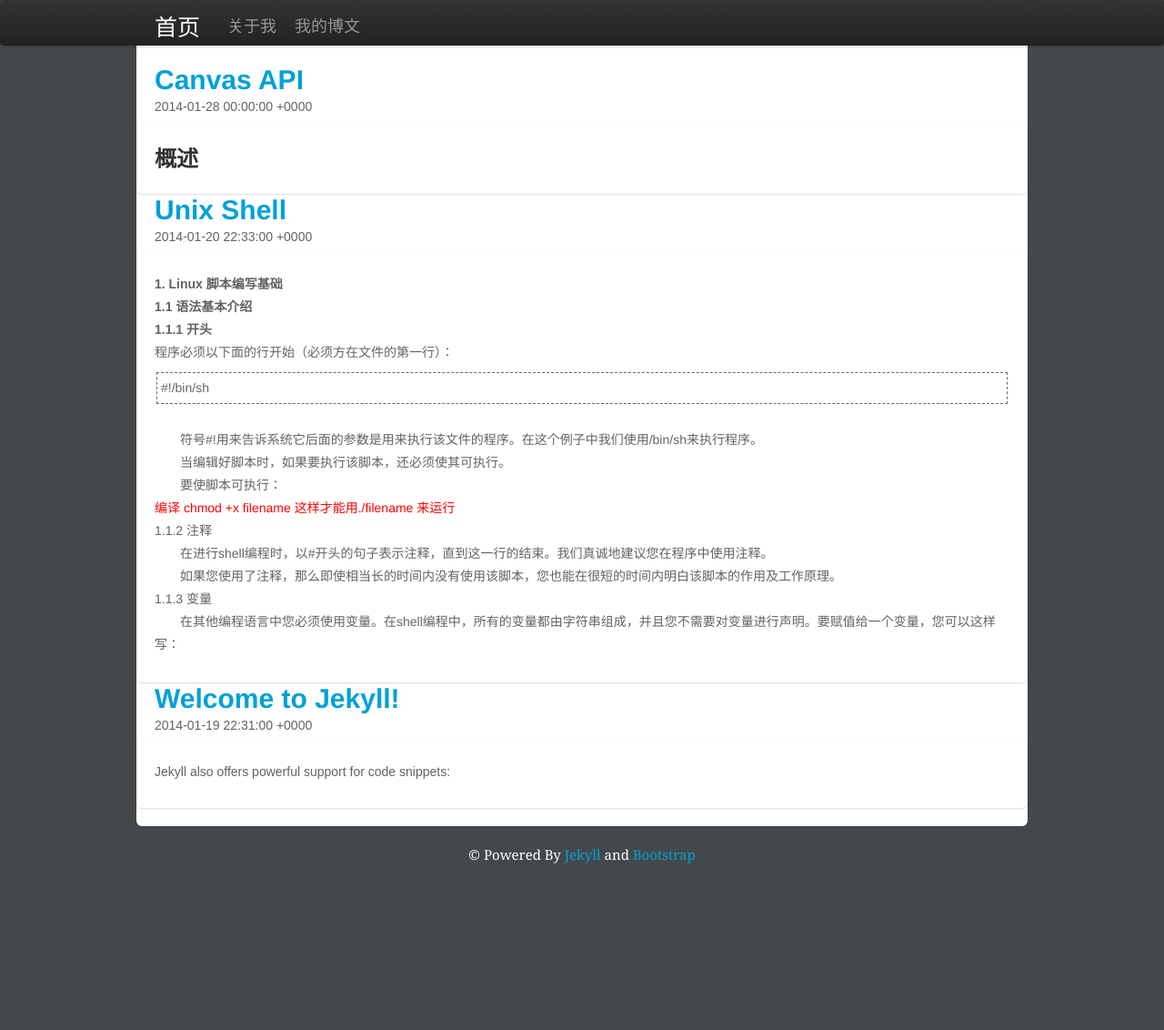
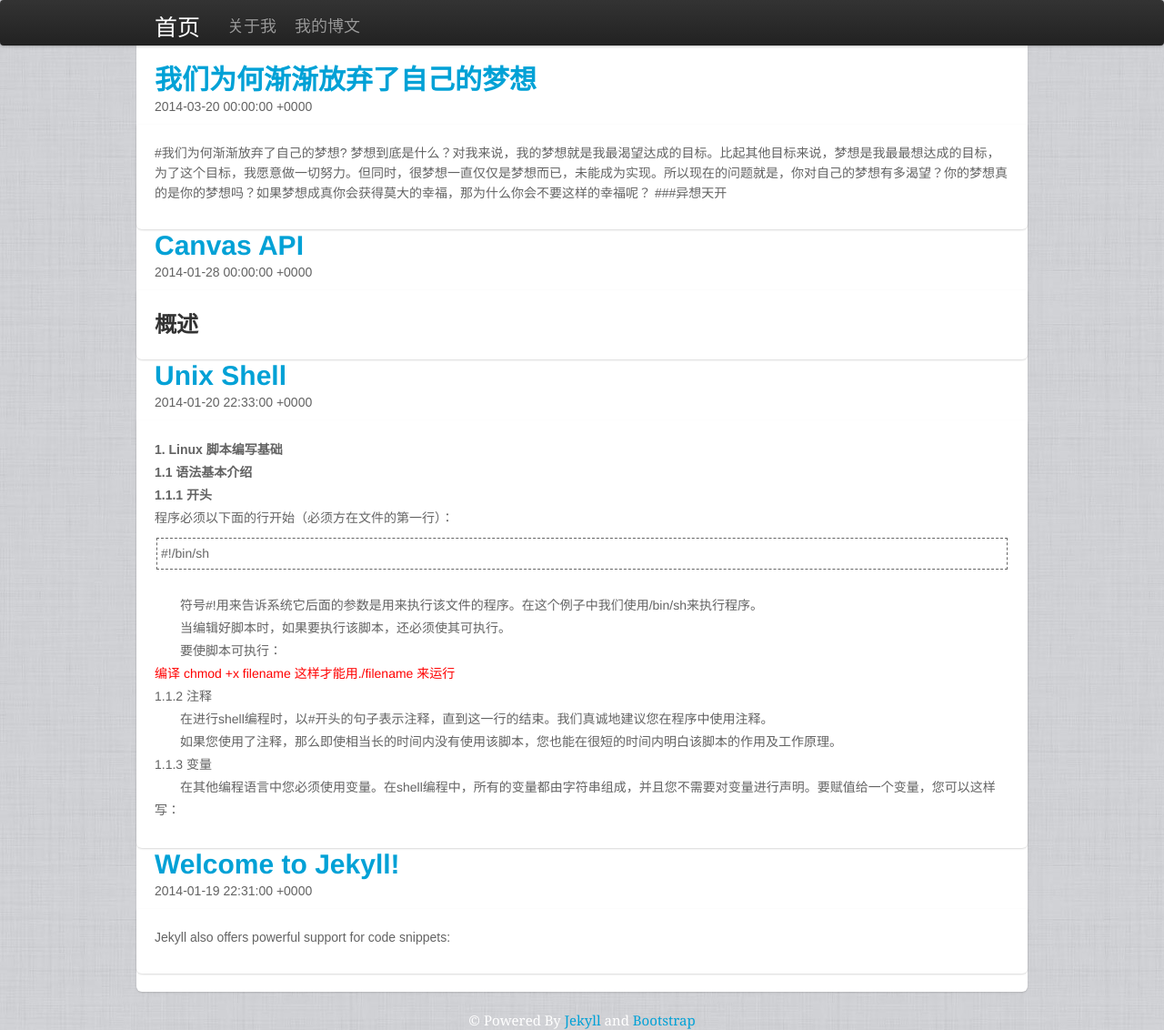
Before and after one commit to esfak47/jekyll.esfak47.github.io, a Jekyll site: the page built from archive.html, in a window 1280 px wide and 1132 px high. Shown: the whole window at 91% size. Built offline with Jekyll 4.4.1, drawn with Linux system fonts in a browser that asks for light colours; nearby versions of some CDN libraries; Markdown is read by kramdown in place of the engine named in the settings; some of the changed lines change nothing that is shown.

Commit message:
add new article

```diff
--- /dev/null
+++ b/_posts/2014-03-20-why-we-droped-our-dream.markdown
@@ -0,0 +1,35 @@
+---
+title: 我们为何渐渐放弃了自己的梦想
+layout: post
+category: feeling
+img_src: "/img/feeling.jpg"
+description: "人生感悟"
+---
+#我们为何渐渐放弃了自己的梦想?
+	梦想到底是什么？对我来说，我的梦想就是我最渴望达成的目标。比起其他目标来说，梦想是我最最想达成的目标，为了这个目标，我愿意做一切努力。但同时，很梦想一直仅仅是梦想而已，未能成为实现。所以现在的问题就是，你对自己的梦想有多渴望？你的梦想真的是你的梦想吗？如果梦想成真你会获得莫大的幸福，那为什么你会不要这样的幸福呢？
+###异想天开
+
+　　小时候我们的梦想是五彩缤纷的，我要当消防员、NBA球员、电影明星……感觉一切皆有可能。那时我们想：“我们有可能实现这些梦想。”但随着年龄的增长，很多观念开始限制我们。这些条条框框让我们离我们的梦想越来越远。进入青春期后，你发现有的女孩更漂亮、苗条、聪明；有的同学更魁梧，投篮易如反掌；你想考入哈佛，你为此做好一切准备和努力，可总有人比你成绩更好。
+
+　　然后95%的人就认命了，不断告诉自己：“唉，太糟了”，“我没那能力”，“我没那条件”，“我可以做一切努力但有人比我做的更好”。
+
+　　原来可以站在上面仰望星空的房顶现在却成了我们偷懒、逃避的庇护所。不把所有的鸡蛋都放在一个篮子里按说是合理的，但当事情不像设想的进行的那么顺利时就认为这不是最好的选择也是很不对的。那么究竟是什么阻止了我们达成目标，让我们不能实现梦想？
+
+###做好计划
+
+　　人们放弃梦想的一个重要原因就是没有做好计划。总是想让长远目标立马实现，却没有实现目标的具体计划。我们总是想要快速的成功，而忽略了成功是一个过程，需要时间。有梦想有野心是好的，但自己要分清楚哪些是现在可能实现的，哪些是要等到将来才可行。成功者知道要分期设置目标，一步步实现。这样你就会一步步接近自己的梦想，而且从一个个阶段性的胜利中尝到成功的滋味。这小小成功很重要，这让你对自己实现最终的梦想更有信心。
+
+###持之以恒
+
+　　另一个原因就是持之以恒了。当事情进展的不像计划的那样顺利时，放弃这个转做其他的好像更有吸引力。我们在想：“这个确实是我想要的，但这太难了，而且要花的时间太长了”或者是：“我好像实现不了目标了，我再努力再坚持有什么意义。”坚持下去的意义就在于——这样你的梦想还是活的，你还有可能收获最终的幸福！你还有机会过上自己想要的生活。问题是你有多想实现这个梦想。
+
+###抛开束缚
+
+　　我们放弃梦想的另一个重要原因是我们加在自己身上的种种束缚。这些束缚总会跳出来，告诉我们不够好，我们搞不定，让我们很没有安全感，认为自己糟透了。在低谷时，我们总是缺乏自信，不能做到这样鼓励自己：我很棒，我一定能抵达终点。我们认识不到自己的能力，开始自我怀疑了。
+　　除了自我束缚，也有来自外部的束缚。外部环境也会让你没有安全感。“你该现实点”，这可能是人们最常爱的建议，虽然这建议没有什么实际作用。什么样才算是现实点？如何衡量？你认为比尔·盖茨现实吗？奥普拉呢？甘地呢？关于“现实”这个问题，Will Smith（美国电影明星）说的很好：“‘现实’之路就是平庸之路。”你愿意一直平庸下去吗？因为没有全身心投入而平庸？在追逐梦想的过程中肯定会时不时的害怕、沮丧，但如果你想实现你的梦想，这些都是少不了的。
+
+###积极乐观
+
+　　如果你让加在自己身上的束缚那么重，那么最该责怪的人是你自己。你让这些束缚加在自己身上，而不是将它们击退。你有选择不让它们影响自己的权力，因为你的身心你做主。一旦你认识到成功就掌握在自己的手中，只要以更积极的方式思考，你就可以做到。想象一下你达成目标时的激动场面，想象一下你会多么幸福。这样设想一会儿，看看会给你带来什么影响。如果这样的愿景让你非常幸福，你该问问自己你还可以为之做出哪些改变。
+
+　　总之，你放弃自己梦想的代价就是你不能获得最大的幸福感，除非那已经不是你的梦想了。那些没能坚持下来的人在之后的人生中总会禁不住想：若果…就会…。如果你的梦想对你非常重要，那就全力以赴吧，即使失败了也没有什么可以后悔的，可以对自己说：我真的尽力了。抛开一切束缚，追逐最大的快乐吧。在你有限的人生中，不要再舍本逐末。
--- a/css/main.css
+++ b/css/main.css
@@ -6,7 +6,8 @@ h1,h2,h3,h4,h5,h6,ul,li {
 
 body {
 	font-family: "Helvetica Neue",Helvetica,"Hiragino Sans GB",Arial,sans-serif;
-	font-size: 14px
+	font-size: 14px;
+	background: url(../img/bg_body.jpg) repeat;
 }
 
 a {
```
Also changed, not shown: img/bg_body.jpg (added), img/feeling.jpg (added), 8 other files.
